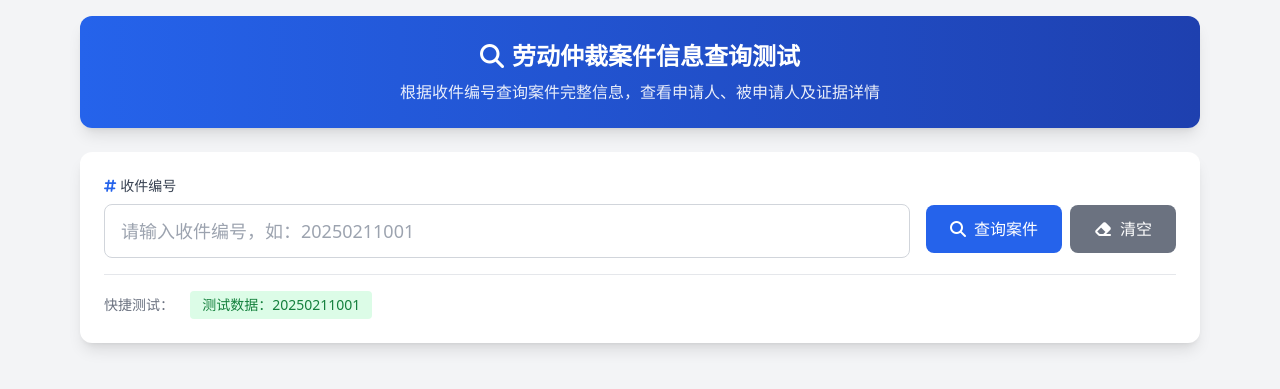
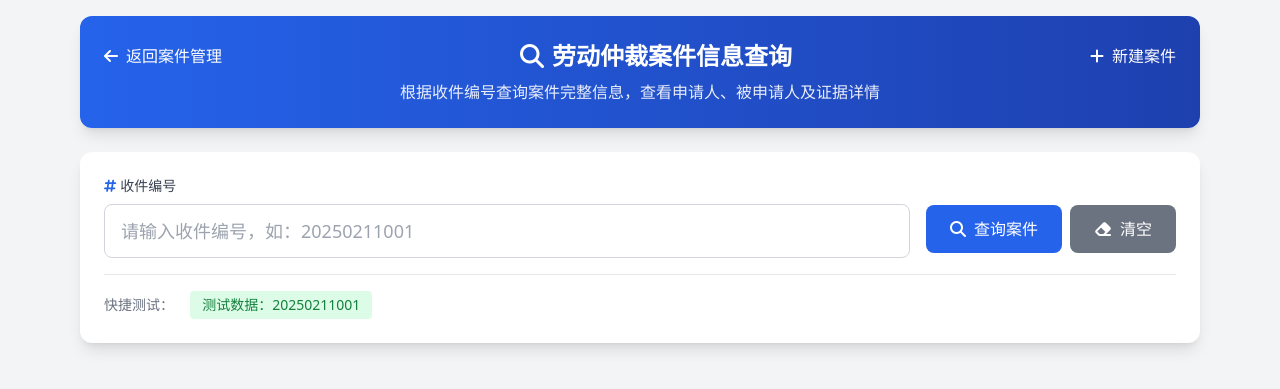
Before and after one commit to awdad102554/InfoWeb, a Flask app: page /query in a window 1280 px wide. Shown: the top 389 px of the page. Run offline with Flask 3, Linux system fonts and the light colour scheme; some libraries are stand-ins or nearby versions.

Commit message:
feat: 查询页面添加返回案件管理和新建案件链接

```diff
--- a/templates/query_test.html
+++ b/templates/query_test.html
@@ -22,9 +22,17 @@
     <div class="container mx-auto max-w-6xl p-4">
         <!-- 标题 -->
         <header class="bg-gradient-to-r from-blue-600 to-blue-800 text-white rounded-xl shadow-lg p-6 mb-6">
-            <h1 class="text-2xl font-bold text-center">
-                <i class="fas fa-search mr-2"></i>劳动仲裁案件信息查询测试
-            </h1>
+            <div class="flex justify-between items-center">
+                <a href="/cases" class="text-white hover:text-gray-200 transition">
+                    <i class="fas fa-arrow-left mr-2"></i>返回案件管理
+                </a>
+                <h1 class="text-2xl font-bold text-center flex-1">
+                    <i class="fas fa-search mr-2"></i>劳动仲裁案件信息查询
+                </h1>
+                <a href="/" class="text-white hover:text-gray-200 transition">
+                    <i class="fas fa-plus mr-2"></i>新建案件
+                </a>
+            </div>
             <p class="text-center opacity-90 mt-2">根据收件编号查询案件完整信息，查看申请人、被申请人及证据详情</p>
         </header>
 
```
